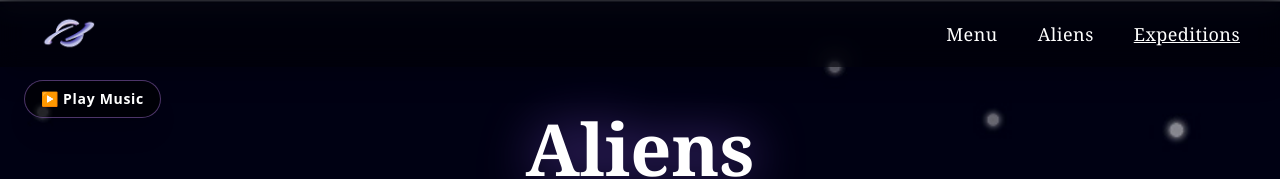
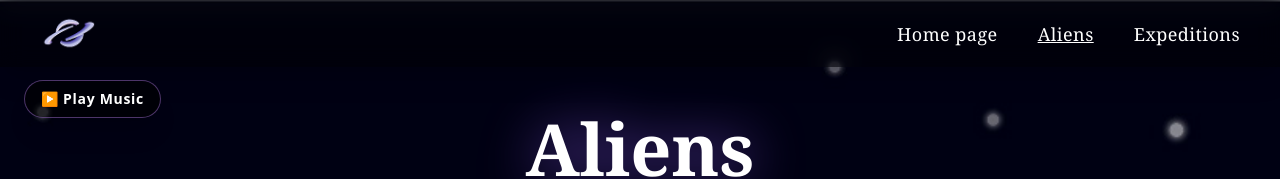
Before and after one commit to Katerina1234-wq/Solar-System, a React (Vite) app: page /aliens in a window 1280 px wide. Shown: the top 179 px of the page. Built offline with nearby package versions, Linux system fonts and the light colour scheme.

Commit message:
nav bar fixed

```diff
--- a/src/pages/AliensPage.jsx
+++ b/src/pages/AliensPage.jsx
@@ -1,4 +1,5 @@
 import React, { useRef, useState } from "react";
+import { Link } from "react-router-dom";
 
 export default function AliensPage() {
   const audioRef = useRef(null);
@@ -30,19 +31,47 @@ export default function AliensPage() {
 
       {/* NAV BAR */}
       <nav className="w-full bg-black/40 backdrop-blur-md py-4 px-10 flex items-center justify-between shadow-xl fixed top-0 z-40 animate-fade-up delay-1">
-        <img src="/images/logo.png" alt="Logo" className="w-14" />
+        {/* Logo */}
+        <Link to="/">
+          <img src="/images/logo.png" alt="Logo" className="w-14" />
+        </Link>
+
+        {/* Nav Items */}
         <ul className="flex gap-10 text-lg font-serif tracking-wide">
-          <li className="hover:text-purple-300 cursor-pointer">Menu</li>
-          <li className="hover:text-purple-300 cursor-pointer">Aliens</li>
-          <li className="hover:text-purple-300 cursor-pointer underline">Expeditions</li>
+          <li>
+            <Link
+              to="/"
+              className="hover:text-purple-300 transition"
+            >
+              Home page
+            </Link>
+          </li>
+
+          <li>
+            <Link
+              to="/aliens"
+              className="hover:text-purple-300 underline transition"
+            >
+              Aliens
+            </Link>
+          </li>
+
+          <li>
+            <Link
+              to="/expeditions"
+              className="hover:text-purple-300 transition"
+            >
+              Expeditions
+            </Link>
+          </li>
         </ul>
       </nav>
 
+      {/* PAGE CONTENT */}
       <div className="pt-28 max-w-6xl mx-auto px-6 space-y-36 pb-36">
 
         {/* HERO */}
         <section className="text-center space-y-10 animate-fade-up">
-
           <h1 className="text-7xl font-serif font-bold drop-shadow-[0_0_25px_rgba(150,100,255,0.6)] animate-fade-up delay-1">
             Aliens
           </h1>
@@ -142,7 +171,7 @@ export default function AliensPage() {
         <section className="text-center space-y-6 animate-fade-up">
           <h2 className="text-4xl font-extrabold text-white-300">Conclusion: Are We Alone?</h2>
           <p className="text-gray-200 text-lg font-medium leading-relaxed max-w-4xl mx-auto">
-            There is no confirmed evidence of alien civilizations yet. However, the universe is vast, life’s building blocks are common and Habitable environments are widespread.
+            There is no confirmed evidence of alien civilizations yet. However, the universe is vast, life’s building blocks are common and habitable environments are widespread.
             The question may not be if alien civilizations exist—but how and when we will discover them.
             As technology advances, humanity stands at the edge of one of the greatest discoveries in history.
           </p>
@@ -153,25 +182,20 @@ export default function AliensPage() {
   );
 }
 
-/* SECTION 3–6 */
+/* SECTION COMPONENTS */
 function SectionWithImageTop({ title, text, image }) {
   return (
     <section className="flex flex-col items-center space-y-10 animate-fade-up">
-
       <div className="max-w-4xl text-left space-y-4 animate-fade-up delay-1">
         <h2 className="text-3xl font-extrabold text-white-300 text-center animate-fade-up delay-2">
           {title}
         </h2>
-
         <div className="text-gray-200 text-lg font-medium leading-relaxed space-y-2 animate-fade-up delay-3">
           {text.map((line, i) => (
-            <p key={i} className={line.startsWith("•") ? "ml-6" : ""}>
-              {line}
-            </p>
+            <p key={i} className={line.startsWith("•") ? "ml-6" : ""}>{line}</p>
           ))}
         </div>
       </div>
-
       <img
         src={image}
         className="w-4/6 rounded-2xl shadow-2xl hover:scale-105 transition duration-500 animate-fade-up delay-4"
@@ -181,23 +205,15 @@ function SectionWithImageTop({ title, text, image }) {
   );
 }
 
-/* SECTION 2 */
 function SectionWithSideImage({ title, text, image }) {
   return (
     <section className="flex flex-col lg:flex-row items-center gap-20 animate-fade-up">
-
       <div className="lg:w-1/2 space-y-6 animate-fade-up delay-1">
-        <h2 className="text-3xl font-extrabold text-white-300 animate-fade-up delay-2">
-          {title}
-        </h2>
-
+        <h2 className="text-3xl font-extrabold text-white-300 animate-fade-up delay-2">{title}</h2>
         <div className="text-gray-200 text-lg font-medium leading-relaxed space-y-2 animate-fade-up delay-3">
-          {text.map((line, i) => (
-            <p key={i}>{line}</p>
-          ))}
+          {text.map((line, i) => (<p key={i}>{line}</p>))}
         </div>
       </div>
-
       <img
         src={image}
         className="lg:w-5/12 rounded-2xl shadow-2xl hover:scale-105 transition duration-500 animate-fade-up delay-4"
--- a/src/pages/ExpeditionsPage.jsx
+++ b/src/pages/ExpeditionsPage.jsx
@@ -1,5 +1,5 @@
 import React, { useState } from "react";
-import { useNavigate } from "react-router-dom";
+import { useNavigate, Link } from "react-router-dom";
 import { motion } from "framer-motion";
 
 export default function ExpeditionsPage() {
@@ -31,20 +31,31 @@ export default function ExpeditionsPage() {
 
       {/* NAV BAR */}
       <nav className="w-full bg-black/30 backdrop-blur-md py-4 px-8 flex items-center justify-between shadow-xl">
-        <img src="/images/logo.png" alt="Logo" className="w-16 h-18" />
+        {/* Logo */}
+        <Link to="/">
+          <img src="/images/logo.png" alt="Logo" className="w-16 h-18" />
+        </Link>
 
+        {/* Navigation Items */}
         <ul className="flex gap-10 text-lg font-serif">
-          <li className="hover:text-purple-300 cursor-pointer">Menu</li>
-          <li className="hover:text-purple-300 cursor-pointer">Aliens</li>
-          <li className="hover:text-purple-300 cursor-pointer underline">Expeditions</li>
+          <li className="hover:text-purple-300 cursor-pointer">
+            <Link to="/" className="hover:text-purple-300">Home Page</Link>
+          </li>
+          <li className="hover:text-purple-300 cursor-pointer">
+            <Link to="/aliens" className="hover:text-purple-300">Aliens</Link>
+          </li>
+          <li className="hover:text-purple-300 cursor-pointer underline">
+            <Link to="/expeditions" className="hover:text-purple-300 underline">Expeditions</Link>
+          </li>
         </ul>
       </nav>
 
+      {/* PAGE TITLE */}
       <h1 className="text-6xl text-center font-serif mb-10 mt-10">
         Expeditions
       </h1>
 
-      {/* filter */}
+      {/* FILTER */}
       <div className="flex justify-center mb-12 px-4">
         <div className="bg-white/10 backdrop-blur-md px-5 py-4 rounded-3xl shadow-2xl flex gap-7 flex-wrap items-end">
 
```
